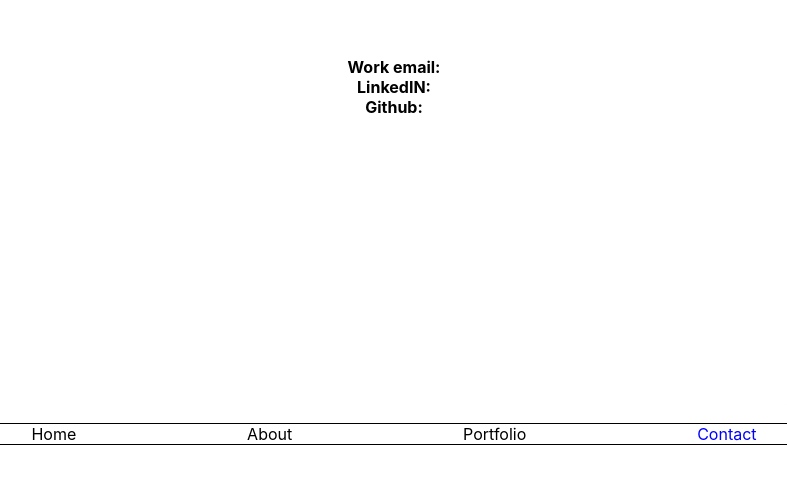
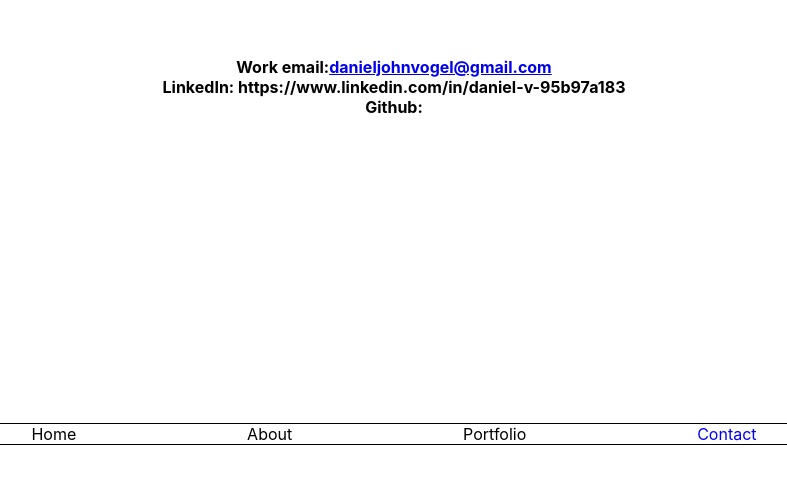
Before and after one commit to vogeldaniel/me, a React (Create React App) app: page /contact in a window 1280 px wide. Shown: the part 307-786 px from the top of the page, without its empty margins (246-1033 px from the left). Built offline with nearby package versions, Linux system fonts and the light colour scheme.

Commit message:
Added some contact info.

```diff
--- a/src/areas/Contact.js
+++ b/src/areas/Contact.js
@@ -1,4 +1,4 @@
-import React, { Component } from 'react';
+import React, { Component } from "react";
 
 import styled from "styled-components";
 
@@ -10,20 +10,23 @@
 `;
 
 class Contact extends Component {
-
   render() {
     return (
       <>
         <Boop>
           <h1>Let's talk.</h1>
-          <b>Work email:</b>
-          <b>LinkedIN:</b>
+          <b>
+            Work email:
+            <a href="mailto:danieljohnvogel@gmail.com">
+              danieljohnvogel@gmail.com
+            </a>
+          </b>
+          <b>LinkedIn: https://www.linkedin.com/in/daniel-v-95b97a183</b>
           <b>Github:</b>
         </Boop>
       </>
     );
   }
-
 }
 
 export default Contact;
```
